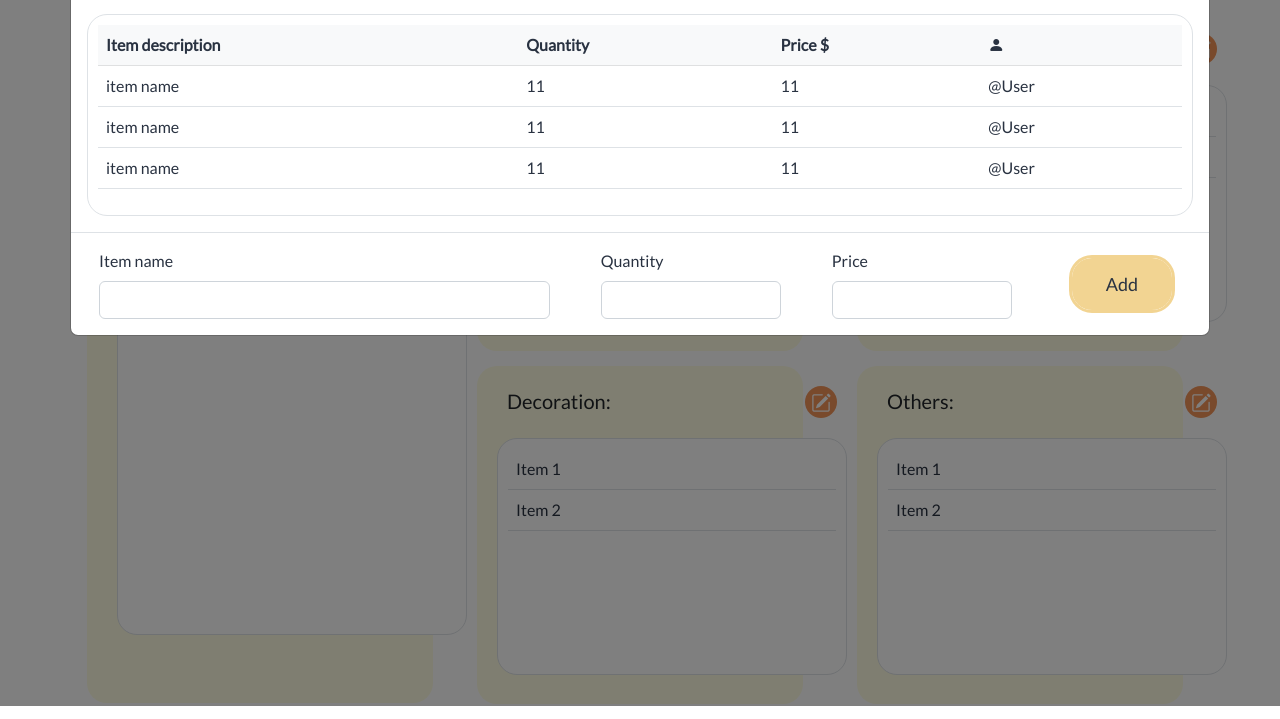
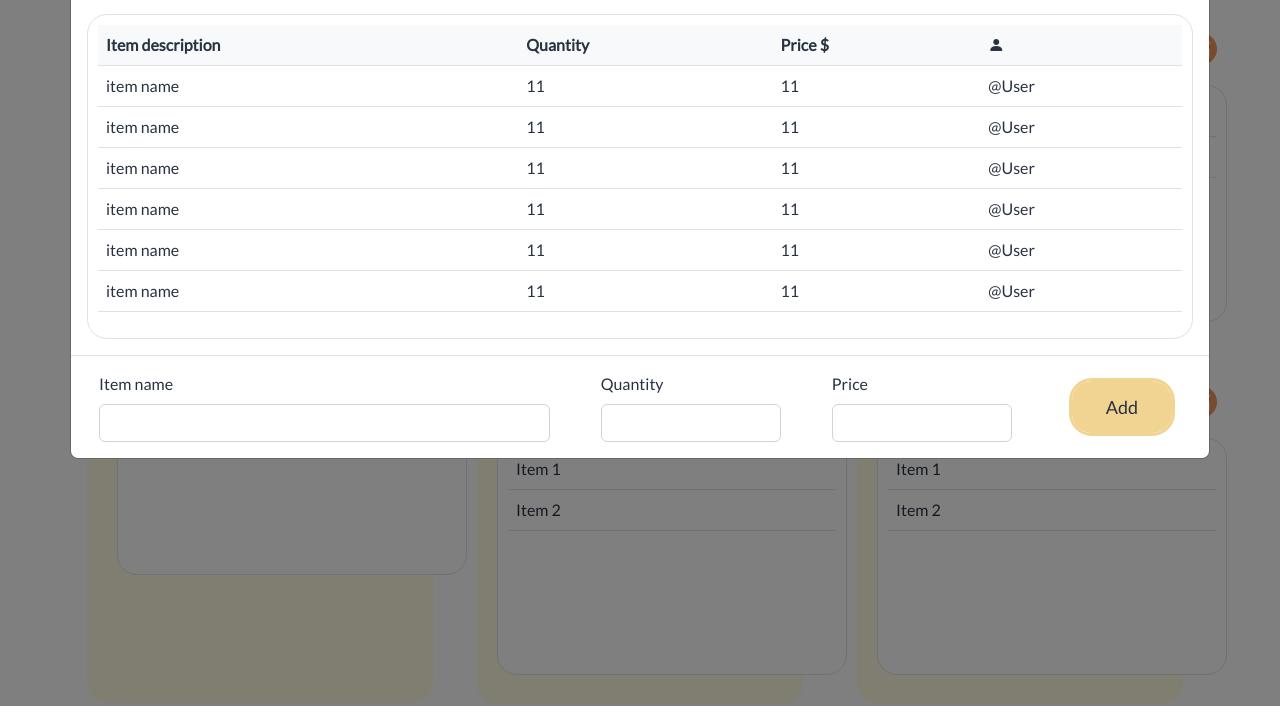
Before and after one commit to pofungt/party-planner, a website with bundled scripts: page private/itemPostPage/itemPost.html in a window 1280 px wide. Both pictures are taken after a click on the button 821 px from the left and 143 px from the top of the page. Shown: the part 94-813 px from the top of the page. Built offline with nearby package versions, Linux system fonts and the light colour scheme; no server answers.

Commit message:
item edit UI update

```diff
--- a/private/itemPostPage/itemPost.css
+++ b/private/itemPostPage/itemPost.css
@@ -85,6 +85,8 @@
     border: 10px solid #9bafd0;
     border-radius: 20px;
     padding: 10px;
+    max-height: 500px;
+    overflow-y: scroll;
 }
 
 tr {
--- a/private/itemPostPage/itemPost.html
+++ b/private/itemPostPage/itemPost.html
@@ -60,7 +60,7 @@
                         <div class="category-text-items">
                             Food:
                             <button type="button" class="category-edit" data-bs-toggle="modal"
-                                data-bs-target="#editModal">
+                                data-bs-target="#editModal" itemType="food">
                                 <i class="bi bi-pencil-square"></i>
                             </button>
                         </div>
@@ -81,7 +81,8 @@
                 <div class="item-category">
                     <div class="category-text-items">
                         Decoration:
-                        <button type="button" class="category-edit" data-bs-toggle="modal" data-bs-target="#editModal">
+                        <button type="button" class="category-edit" data-bs-toggle="modal" data-bs-target="#editModal"
+                            itemType="decoration">
                             <i class="bi bi-pencil-square"></i>
                         </button>
                     </div>
@@ -103,7 +104,8 @@
                 <div class="item-category">
                     <div class="category-text-items">
                         Drink:
-                        <button type="button" class="category-edit" data-bs-toggle="modal" data-bs-target="#editModal">
+                        <button type="button" class="category-edit" data-bs-toggle="modal" data-bs-target="#editModal"
+                            itemType="drink">
                             <i class="bi bi-pencil-square"></i>
                         </button>
                     </div>
@@ -123,7 +125,8 @@
                 <div class="item-category">
                     <div class="category-text-items">
                         Others:
-                        <button type="button" class="category-edit" data-bs-toggle="modal" data-bs-target="#editModal">
+                        <button type="button" class="category-edit" data-bs-toggle="modal" data-bs-target="#editModal"
+                            itemType="others">
                             <i class="bi bi-pencil-square"></i>
                         </button>
                     </div>
@@ -185,6 +188,24 @@
                                     <td>11</td>
                                     <td>@User</td>
                                 </tr>
+                                <tr>
+                                    <td>item name</td>
+                                    <td>11</td>
+                                    <td>11</td>
+                                    <td>@User</td>
+                                </tr>
+                                <tr>
+                                    <td>item name</td>
+                                    <td>11</td>
+                                    <td>11</td>
+                                    <td>@User</td>
+                                </tr>
+                                <tr>
+                                    <td>item name</td>
+                                    <td>11</td>
+                                    <td>11</td>
+                                    <td>@User</td>
+                                </tr>
                             </tbody>
                         </table>
                     </div>
@@ -200,7 +221,8 @@
                                     </div>
                                     <div class="col-2">
                                         <label for="add-quantity" class="form-label">Quantity</label>
-                                        <input type="number" class="form-control" id="add-quantity" name="item_quantity">
+                                        <input type="number" class="form-control" id="add-quantity"
+                                            name="item_quantity">
                                     </div>
                                     <div class="col-2">
                                         <label for="add-price" class="form-label">Price</label>
```
